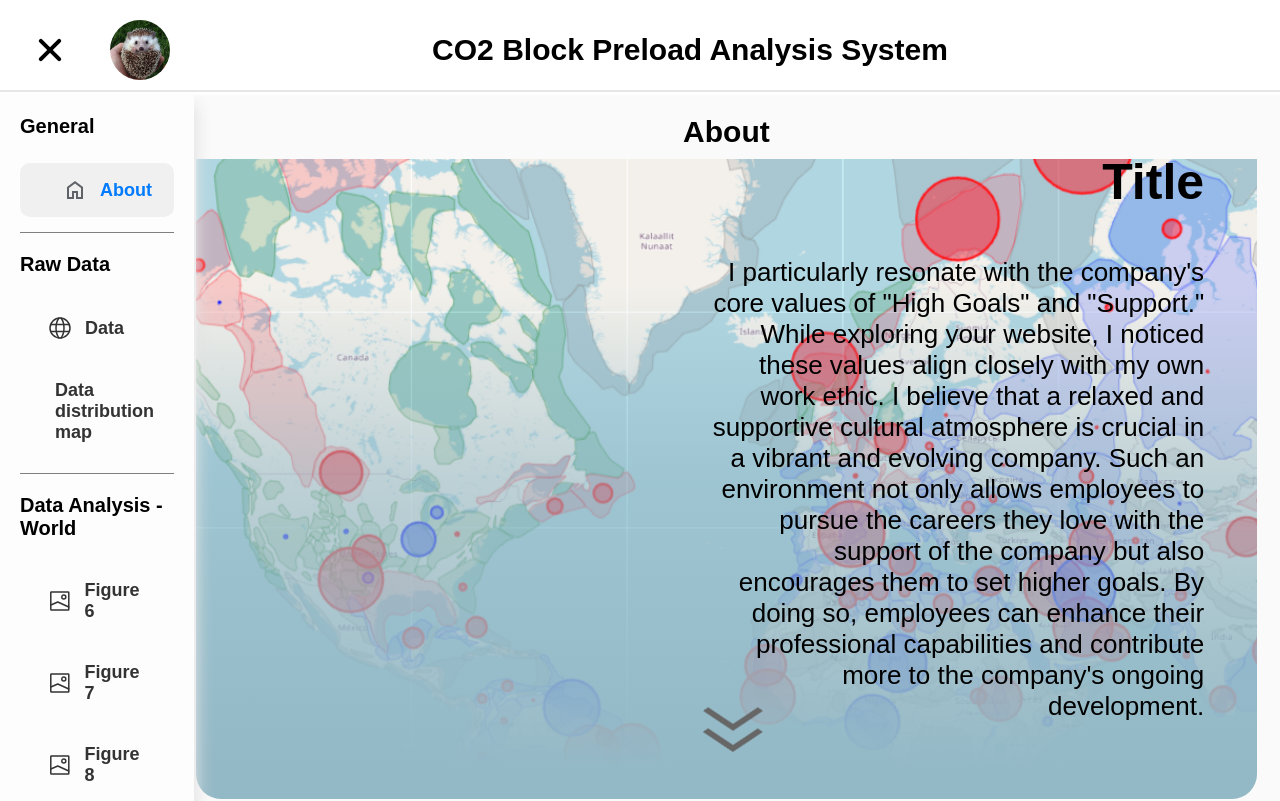
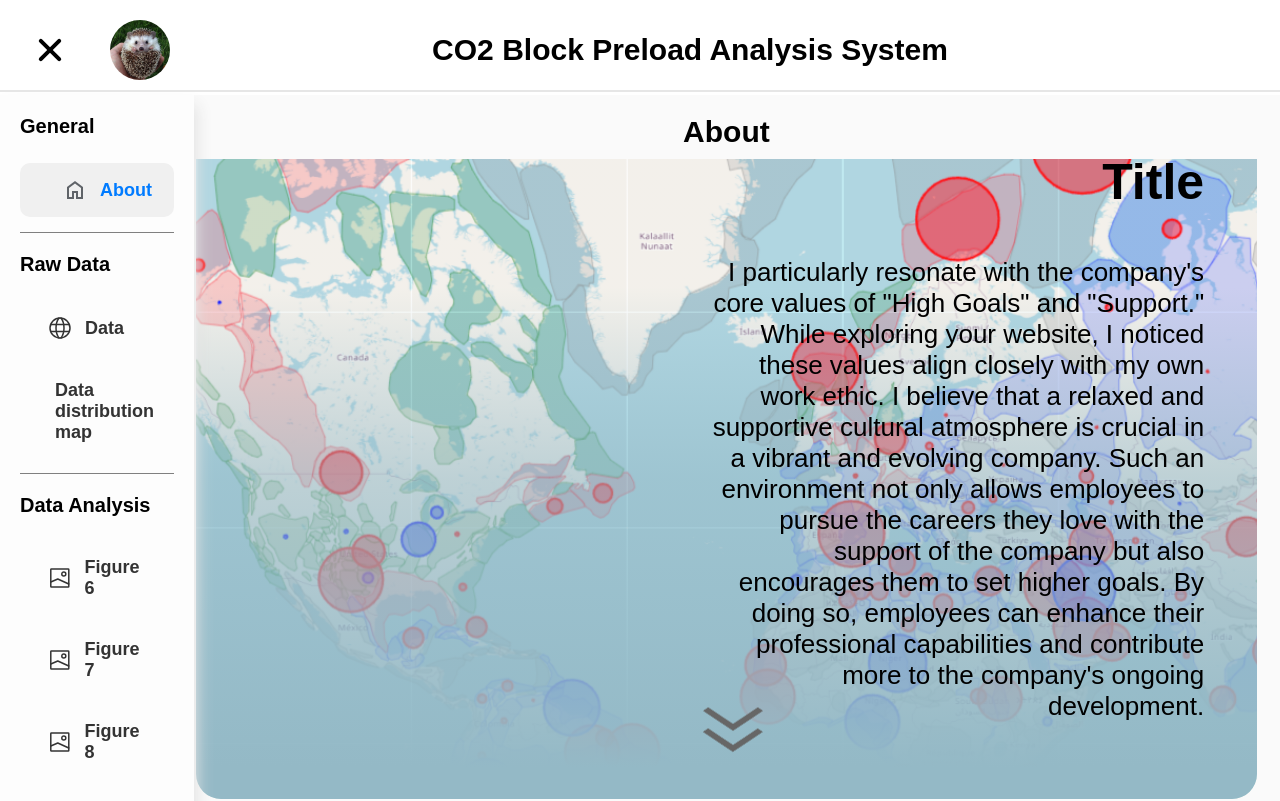
Before and after one commit to acse-mz223/my_irp, a React (Create React App) app in the folder frontend/: page / in a window 1280 px wide. Shown: the top 801 px of the page. Built offline with nearby package versions, Linux system fonts and the light colour scheme; no server answers.

Commit message:
nav name update

```diff
--- a/frontend/src/nav.js
+++ b/frontend/src/nav.js
@@ -39,7 +39,7 @@ export function Nav(props){
                 </div>
             </div> */}
             <div className="nav-div nav-div-last">
-                <div className="nav-div-title">Data Analysis - World</div>
+                <div className="nav-div-title">Data Analysis</div>
                 <NavLink to="Figure6" className={({ isActive }) => isActive ? "nav-div-figure nav-div-figure-active" : "nav-div-figure"}>
                     <ImageIcon className="nav-div-icon" />
                     Figure 6
```
